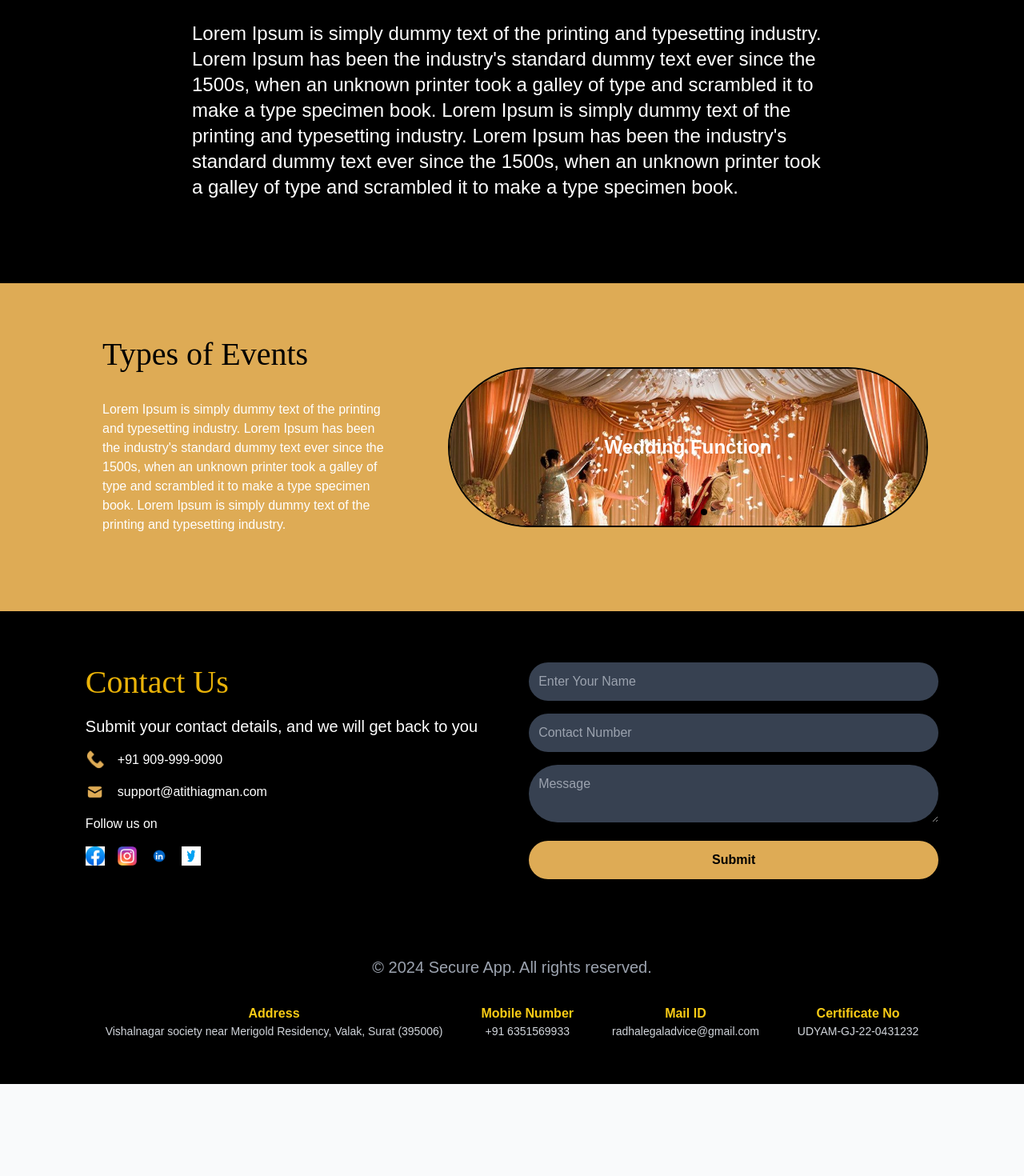
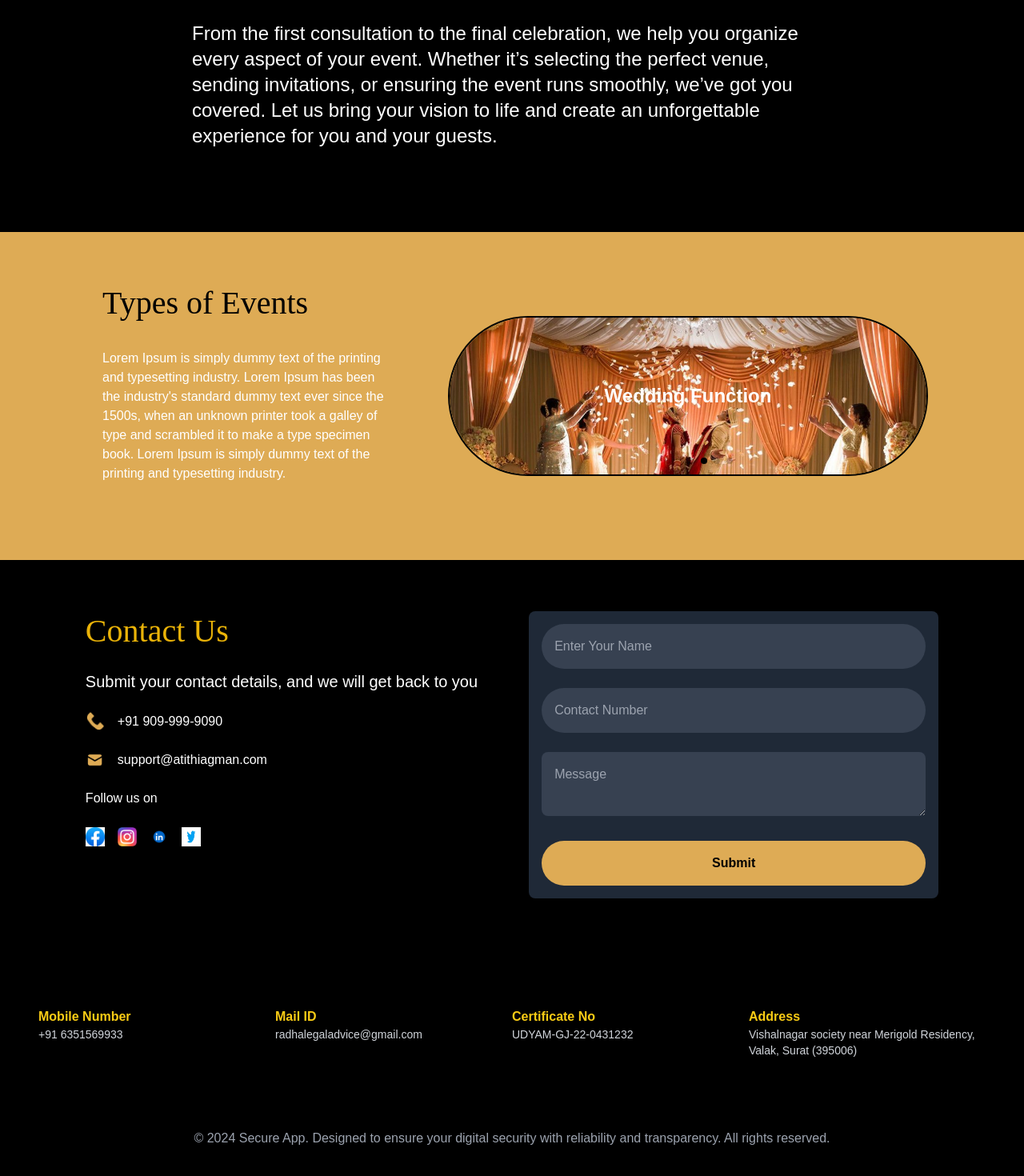
Before and after one commit to ashish739293/atithi_agman, a Next.js app: page / in a window 1280 px wide. Shown: the part 1182-2652 px from the top of the page at 80% size. Before the commit the page ends 2537 px from the top, so only its background shows below. Built offline with nearby package versions, Linux system fonts and the light colour scheme; a web font is replaced by a local one.

Commit message:
correct the Home page UI Signed-off-by: ashishkumar739293 <ashishkumar739293@gmail.com>

```diff
--- a/src/components/Footer.js
+++ b/src/components/Footer.js
@@ -1,45 +1,74 @@
 export default function Footer() {
   return (
-      <div className="bg-black text-white text-center py-8">
-        <div className="container mx-auto">
-          {/* Main Footer Text */}
-          <p className="text-lg sm:text-xl mb-6 text-gray-400">© 2024 Secure App. All rights reserved.</p>
+    <div className="bg-black text-white py-6 sm:py-8 lg:py-12">
+      <div className="container mx-auto px-4 sm:px-6 lg:px-12">
+        {/* Additional Footer Information */}
+        <div className="mt-6 sm:flex sm:flex-wrap sm:justify-between sm:space-y-0 sm:gap-y-8 lg:gap-y-10">
 
-          {/* Additional Footer Information */}
-          <div className="mt-4 space-y-6 sm:space-y-0 sm:flex sm:justify-center sm:space-x-12 sm:mt-8">
-            <div className="flex flex-col items-center">
+          <div className="flex flex-col items-center sm:items-start sm:w-1/2 md:w-1/4">
+            <p className="font-semibold text-yellow-400">Mobile Number</p>
+            <p className="text-gray-300 text-sm text-center sm:text-left">+91 6351569933</p>
+          </div>
+          <div className="flex flex-col items-center sm:items-start sm:w-1/2 md:w-1/4">
+            <p className="font-semibold text-yellow-400">Mail ID</p>
+            <p className="text-gray-300 text-sm text-center sm:text-left">radhalegaladvice@gmail.com</p>
+          </div>
+          <div className="flex flex-col items-center sm:items-start sm:w-1/2 md:w-1/4">
+            <p className="font-semibold text-yellow-400">Certificate No</p>
+            <p className="text-gray-300 text-sm text-center sm:text-left">UDYAM-GJ-22-0431232</p>
+          </div>
+
+          <div className="flex flex-col items-center sm:items-start sm:w-1/2 md:w-1/4">
             <p className="font-semibold text-yellow-400">Address</p>
-              <p className="text-gray-300 text-sm">Vishalnagar society near Merigold Residency, Valak, Surat (395006)</p>
-            </div>
-            <div className="flex flex-col items-center">
-              <p className="font-semibold text-yellow-400">Mobile Number</p>
-              <p className="text-gray-300 text-sm">+91 6351569933</p>
-            </div>
-            <div className="flex flex-col items-center">
-              <p className="font-semibold text-yellow-400">Mail ID</p>
-              <p className="text-gray-300 text-sm">radhalegaladvice@gmail.com</p>
-            </div>
-            <div className="flex flex-col items-center">
-              <p className="font-semibold text-yellow-400">Certificate No</p>
-              <p className="text-gray-300 text-sm">UDYAM-GJ-22-0431232</p>
+            <p className="text-gray-300 text-sm text-center sm:text-left">
+              Vishalnagar society near Merigold Residency, Valak, Surat (395006)
+            </p>
           </div>
         </div>
 
         {/* Social Icons */}
-          <div className="mt-6 flex justify-center space-x-8">
-            <a href="https://facebook.com" target="_blank" className="text-gray-400 hover:text-yellow-400 transition-colors">
-              <i className="fab fa-facebook-f text-xl"></i>
+        <div className="mt-8 flex justify-center space-x-8">
+          <a
+            href="https://facebook.com"
+            target="_blank"
+            rel="noopener noreferrer"
+            className="text-gray-400 hover:text-yellow-400 transition-colors"
+          >
+            <i className="fab fa-facebook-f text-2xl sm:text-3xl"></i>
           </a>
-            <a href="https://twitter.com" target="_blank" className="text-gray-400 hover:text-yellow-400 transition-colors">
-              <i className="fab fa-twitter text-xl"></i>
+          <a
+            href="https://twitter.com"
+            target="_blank"
+            rel="noopener noreferrer"
+            className="text-gray-400 hover:text-yellow-400 transition-colors"
+          >
+            <i className="fab fa-twitter text-2xl sm:text-3xl"></i>
           </a>
-            <a href="https://linkedin.com" target="_blank" className="text-gray-400 hover:text-yellow-400 transition-colors">
-              <i className="fab fa-linkedin-in text-xl"></i>
+          <a
+            href="https://linkedin.com"
+            target="_blank"
+            rel="noopener noreferrer"
+            className="text-gray-400 hover:text-yellow-400 transition-colors"
+          >
+            <i className="fab fa-linkedin-in text-2xl sm:text-3xl"></i>
           </a>
-            <a href="https://instagram.com" target="_blank" className="text-gray-400 hover:text-yellow-400 transition-colors">
-              <i className="fab fa-instagram text-xl"></i>
+          <a
+            href="https://instagram.com"
+            target="_blank"
+            rel="noopener noreferrer"
+            className="text-gray-400 hover:text-yellow-400 transition-colors"
+          >
+            <i className="fab fa-instagram text-2xl sm:text-3xl"></i>
           </a>
         </div>
+      </div>
+
+      {/* Footer Bottom */}
+      <div className="mt-10 text-gray-400 text-center py-4">
+        <p className="text-sm sm:text-base">
+          © 2024 Secure App. Designed to ensure your digital security with reliability and transparency. All rights
+          reserved.
+        </p>
       </div>
     </div>
   );
--- a/src/components/home/Contact.js
+++ b/src/components/home/Contact.js
@@ -3,7 +3,7 @@
 import { useState } from "react";
 import MessageBox from "@/components/MessageBox";
 
-export default function Contact (){
+export default function Contact() {
   const [name, setName] = useState("");
   const [mobile, setMobile] = useState("");
   const [contactMessage, setContactMessage] = useState("");
@@ -18,7 +18,7 @@ export default function Contact (){
         headers: {
           'Content-Type': 'application/json',
         },
-        body: JSON.stringify({ name, mobile, message:contactMessage }),
+        body: JSON.stringify({ name, mobile, message: contactMessage }),
       });
       const userData = await response.json();
 
@@ -51,7 +51,8 @@ export default function Contact (){
       />
 
       <section className="py-8 px-4 md:py-16 md:px-8 flex flex-col md:flex-row justify-center md:space-x-16 space-y-8 md:space-y-0" id="contact-us">
-        <div className="flex flex-col items-center md:items-start text-center md:text-left space-y-4">
+        {/* Left Section */}
+        <div className="flex flex-col items-center md:items-start text-center md:text-left space-y-4 md:space-y-6">
           <h2 className="font-script text-[32px] md:text-[40px] font-normal leading-[40px] md:leading-[50px] text-yellow-500">
             Contact Us
           </h2>
@@ -73,13 +74,14 @@ export default function Contact (){
           </div>
         </div>
 
-        <form className="max-w-lg w-full space-y-4" onSubmit={handleContact}>
+        {/* Right Section (Contact Form) */}
+        <form className="max-w-lg w-full space-y-6 p-4 bg-gray-800 rounded-lg shadow-md" onSubmit={handleContact}>
           <input
             type="text"
             placeholder="Enter Your Name"
             value={name}
             onChange={(e) => setName(e.target.value)}
-            className="w-full p-3 rounded-full bg-gray-700 text-white placeholder-gray-400 focus:outline-none focus:ring-2 focus:ring-yellow-500"
+            className="w-full p-4 rounded-full bg-gray-700 text-white placeholder-gray-400 focus:outline-none focus:ring-2 focus:ring-yellow-500"
             required
           />
           <input
@@ -87,19 +89,19 @@ export default function Contact (){
             placeholder="Contact Number"
             value={mobile}
             onChange={(e) => setMobile(e.target.value)}
-            className="w-full p-3 rounded-full bg-gray-700 text-white placeholder-gray-400 focus:outline-none focus:ring-2 focus:ring-yellow-500"
+            className="w-full p-4 rounded-full bg-gray-700 text-white placeholder-gray-400 focus:outline-none focus:ring-2 focus:ring-yellow-500"
             required
           />
           <textarea
             placeholder="Message"
             value={contactMessage}
             onChange={(e) => setContactMessage(e.target.value)}
-            className="w-full p-3 rounded-full bg-gray-700 text-white placeholder-gray-400 focus:outline-none focus:ring-2 focus:ring-yellow-500"
+            className="w-full p-4 rounded-lg bg-gray-700 text-white placeholder-gray-400 focus:outline-none focus:ring-2 focus:ring-yellow-500"
             required
           ></textarea>
           <button
             type="submit"
-            className="w-full p-3 bg-[#DEAB55] text-black font-semibold rounded-full hover:bg-yellow-500 transition"
+            className="w-full p-4 bg-[#DEAB55] text-black font-semibold rounded-full hover:bg-yellow-500 transition"
           >
             Submit
           </button>
--- a/src/components/home/Main.js
+++ b/src/components/home/Main.js
@@ -9,7 +9,7 @@ export default function Main() {
   useEffect(() => {
     let index = 0;
     const typingInterval = setInterval(() => {
-      if (index < toType.length) {
+      if (index < toType.length -1) {
         setText((prev) => prev + toType[index]);
         index++;
       } else {
@@ -39,8 +39,7 @@ export default function Main() {
             {text}
           </h1>
           <p className="text-base sm:text-lg md:text-xl lg:text-2xl mb-6 md:mb-8 lg:mb-10 px-4 sm:px-8 lg:px-12 text-white leading-relaxed">
-            Lorem Ipsum is simply dummy text of the printing and typesetting industry. Lorem Ipsum has been the industry's
-            standard dummy text ever since the 1500s, when an unknown printer took a galley of type and scrambled it to make a type specimen book.
+          Your event deserves to be extraordinary, and we're here to bring your vision to life. Whether it's a corporate gathering, a celebration, or a milestone event, we manage every detail with precision and care. Let us help you make your event a success, from start to finish.
           </p>
         </div>
       </section>
@@ -62,11 +61,7 @@ export default function Main() {
           ))}
         </div>
         <div className="mt-8 text-left text-base sm:text-lg md:text-xl lg:text-2xl px-4 sm:px-8 lg:px-12 max-w-4xl mx-auto text-white leading-relaxed">
-          Lorem Ipsum is simply dummy text of the printing and typesetting industry. Lorem Ipsum has been the industry's
-          standard dummy text ever since the 1500s, when an unknown printer took a galley of type and scrambled it to make a
-          type specimen book. Lorem Ipsum is simply dummy text of the printing and typesetting industry. Lorem Ipsum has been
-          the industry's standard dummy text ever since the 1500s, when an unknown printer took a galley of type and scrambled
-          it to make a type specimen book.
+        From the first consultation to the final celebration, we help you organize every aspect of your event. Whether it’s selecting the perfect venue, sending invitations, or ensuring the event runs smoothly, we’ve got you covered. Let us bring your vision to life and create an unforgettable experience for you and your guests.
         </div>
       </section>
     </>
```
Lines whose indentation alone changed are shown as unchanged.
